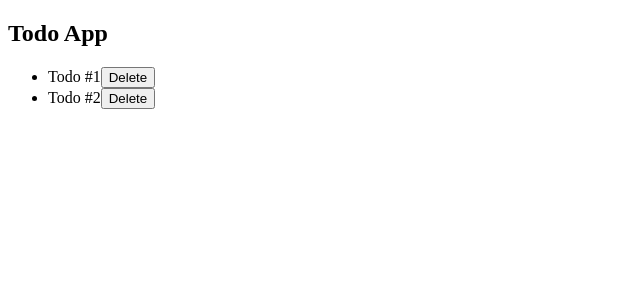
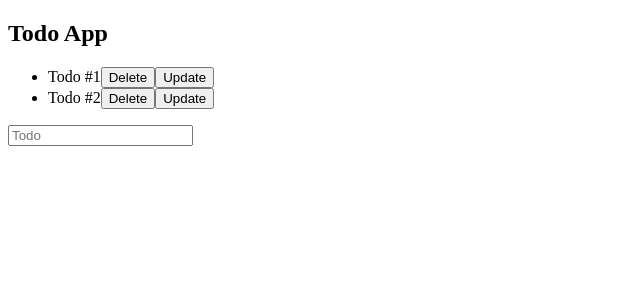
Before and after one commit to jkevxx/use-reducer, a React (Vite) app: page / in a window 1280 px wide. Shown: the top 300 px of the page, without its empty margins (0-640 px from the left). Built offline with nearby package versions, Linux system fonts and the light colour scheme.

Commit message:
delete and update register completed

```diff
--- a/src/components/2Todo/TodoApp.jsx
+++ b/src/components/2Todo/TodoApp.jsx
@@ -1,4 +1,4 @@
-import React, { useReducer } from "react";
+import React, { useReducer, useState } from "react";
 
 const types = {
   add: "add",
@@ -16,6 +16,14 @@ const reducer = (state, action) => {
     case types.delete:
       return state.filter((todo) => todo.id !== action.payload);
 
+    case types.add:
+      return [...state, action.payload];
+
+    case types.update: {
+      const todoEdit = action.payload;
+
+      return state.map((todo) => (todo.id === todoEdit.id ? todoEdit : todo));
+    }
     default:
       return state;
   }
@@ -23,6 +31,13 @@ const reducer = (state, action) => {
 
 const TodoApp = () => {
   const [todos, dispatch] = useReducer(reducer, initialTodos);
+  const [text, setText] = useState("");
+
+  const handleSubmit = (e) => {
+    e.preventDefault();
+    const newTodo = { id: Date.now(), title: text };
+    dispatch({ type: types.add, payload: newTodo });
+  };
 
   return (
     <div>
@@ -41,9 +56,27 @@ const TodoApp = () => {
             >
               Delete
             </button>
+            <button
+              onClick={() => {
+                dispatch({
+                  type: types.update,
+                  payload: { ...todo, title: text },
+                });
+              }}
+            >
+              Update
+            </button>
           </li>
         ))}
       </ul>
+      <form onSubmit={handleSubmit}>
+        <input
+          type="text"
+          placeholder="Todo"
+          value={text}
+          onChange={(e) => setText(e.target.value)}
+        />
+      </form>
     </div>
   );
 };
```
